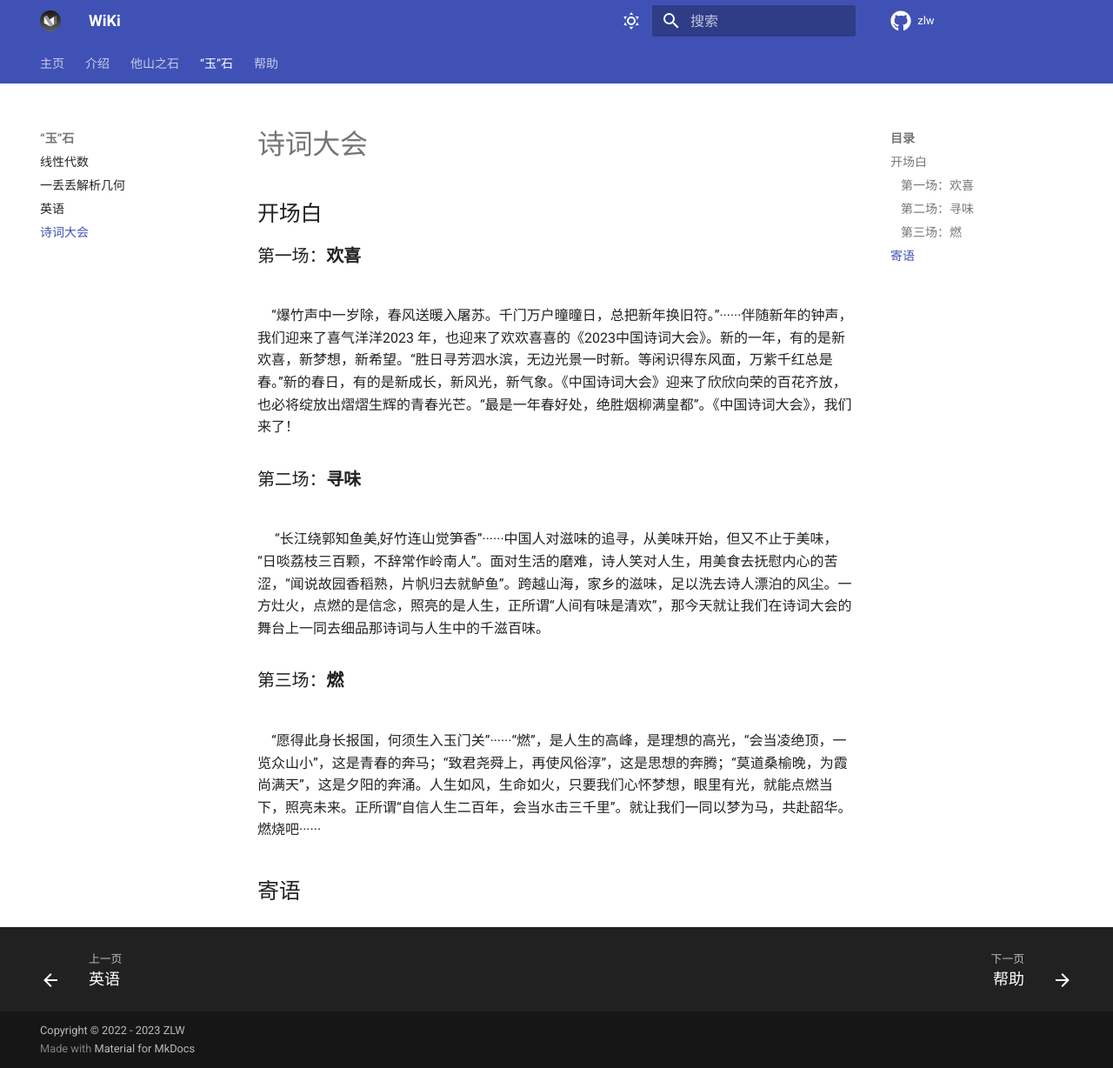
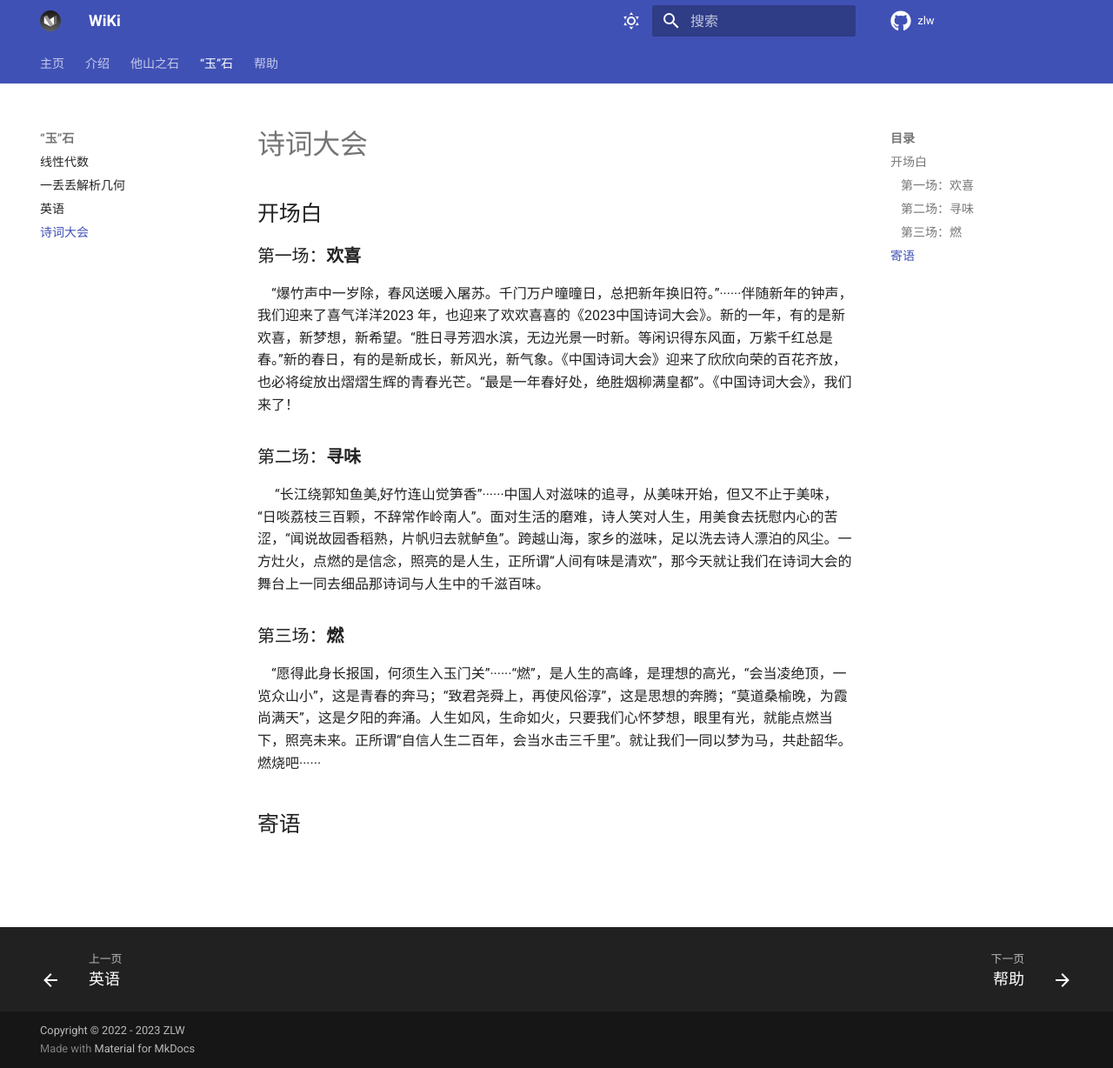
Before and after one commit to wefaing/zlw, an MkDocs documentation site: the page built from docs/yushi/shici.md, in a window 1280 px wide and 1228 px high. Shown: the whole window at 87% size. Built offline with MkDocs 1.6.1 and Material for MkDocs 9.7.7, drawn with Linux system fonts in a browser that asks for light colours; a script that is not in the unit is left out; comment, search, counter and statistics services are not loaded.

```diff
--- a/docs/yushi/shici.md
+++ b/docs/yushi/shici.md
@@ -1,14 +1,14 @@
 # 诗词大会
 ## 开场白
 ###第一场：**欢喜**
-<br>&emsp;“爆竹声中一岁除，春风送暖入屠苏。千门万户曈曈日，总把新年换旧符。”······伴随新年的钟声，我们迎来了喜气洋洋2023 年，也迎来了欢欢喜喜的《2023中国诗词大会》。新的一年，有的是新欢喜，新梦想，新希望。“胜日寻芳泗水滨，无边光景一时新。等闲识得东风面，万紫千红总是春。”新的春日，有的是新成长，新风光，新气象。《中国诗词大会》迎来了欣欣向荣的百花齐放，也必将绽放出熠熠生辉的青春光芒。“最是一年春好处，绝胜烟柳满皇都”。《中国诗词大会》，我们来了！
+&emsp;“爆竹声中一岁除，春风送暖入屠苏。千门万户曈曈日，总把新年换旧符。”······伴随新年的钟声，我们迎来了喜气洋洋2023 年，也迎来了欢欢喜喜的《2023中国诗词大会》。新的一年，有的是新欢喜，新梦想，新希望。“胜日寻芳泗水滨，无边光景一时新。等闲识得东风面，万紫千红总是春。”新的春日，有的是新成长，新风光，新气象。《中国诗词大会》迎来了欣欣向荣的百花齐放，也必将绽放出熠熠生辉的青春光芒。“最是一年春好处，绝胜烟柳满皇都”。《中国诗词大会》，我们来了！
 
 
 ###第二场：**寻味**
-<br>&emsp; “长江绕郭知鱼美,好竹连山觉笋香”······中国人对滋味的追寻，从美味开始，但又不止于美味，“日啖荔枝三百颗，不辞常作岭南人”。面对生活的磨难，诗人笑对人生，用美食去抚慰内心的苦涩，“闻说故园香稻熟，片帆归去就鲈鱼”。跨越山海，家乡的滋味，足以洗去诗人漂泊的风尘。一方灶火，点燃的是信念，照亮的是人生，正所谓“人间有味是清欢”，那今天就让我们在诗词大会的舞台上一同去细品那诗词与人生中的千滋百味。
+&emsp; “长江绕郭知鱼美,好竹连山觉笋香”······中国人对滋味的追寻，从美味开始，但又不止于美味，“日啖荔枝三百颗，不辞常作岭南人”。面对生活的磨难，诗人笑对人生，用美食去抚慰内心的苦涩，“闻说故园香稻熟，片帆归去就鲈鱼”。跨越山海，家乡的滋味，足以洗去诗人漂泊的风尘。一方灶火，点燃的是信念，照亮的是人生，正所谓“人间有味是清欢”，那今天就让我们在诗词大会的舞台上一同去细品那诗词与人生中的千滋百味。
 
 
 ###第三场：**燃**
-<br>&emsp;“愿得此身长报国，何须生入玉门关”······“燃”，是人生的高峰，是理想的高光，“会当凌绝顶，一览众山小”，这是青春的奔马；“致君尧舜上，再使风俗淳”，这是思想的奔腾；“莫道桑榆晚，为霞尚满天”，这是夕阳的奔涌。人生如风，生命如火，只要我们心怀梦想，眼里有光，就能点燃当下，照亮未来。正所谓“自信人生二百年，会当水击三千里”。就让我们一同以梦为马，共赴韶华。燃烧吧······
+&emsp;“愿得此身长报国，何须生入玉门关”······“燃”，是人生的高峰，是理想的高光，“会当凌绝顶，一览众山小”，这是青春的奔马；“致君尧舜上，再使风俗淳”，这是思想的奔腾；“莫道桑榆晚，为霞尚满天”，这是夕阳的奔涌。人生如风，生命如火，只要我们心怀梦想，眼里有光，就能点燃当下，照亮未来。正所谓“自信人生二百年，会当水击三千里”。就让我们一同以梦为马，共赴韶华。燃烧吧······
 
 ##寄语
```
